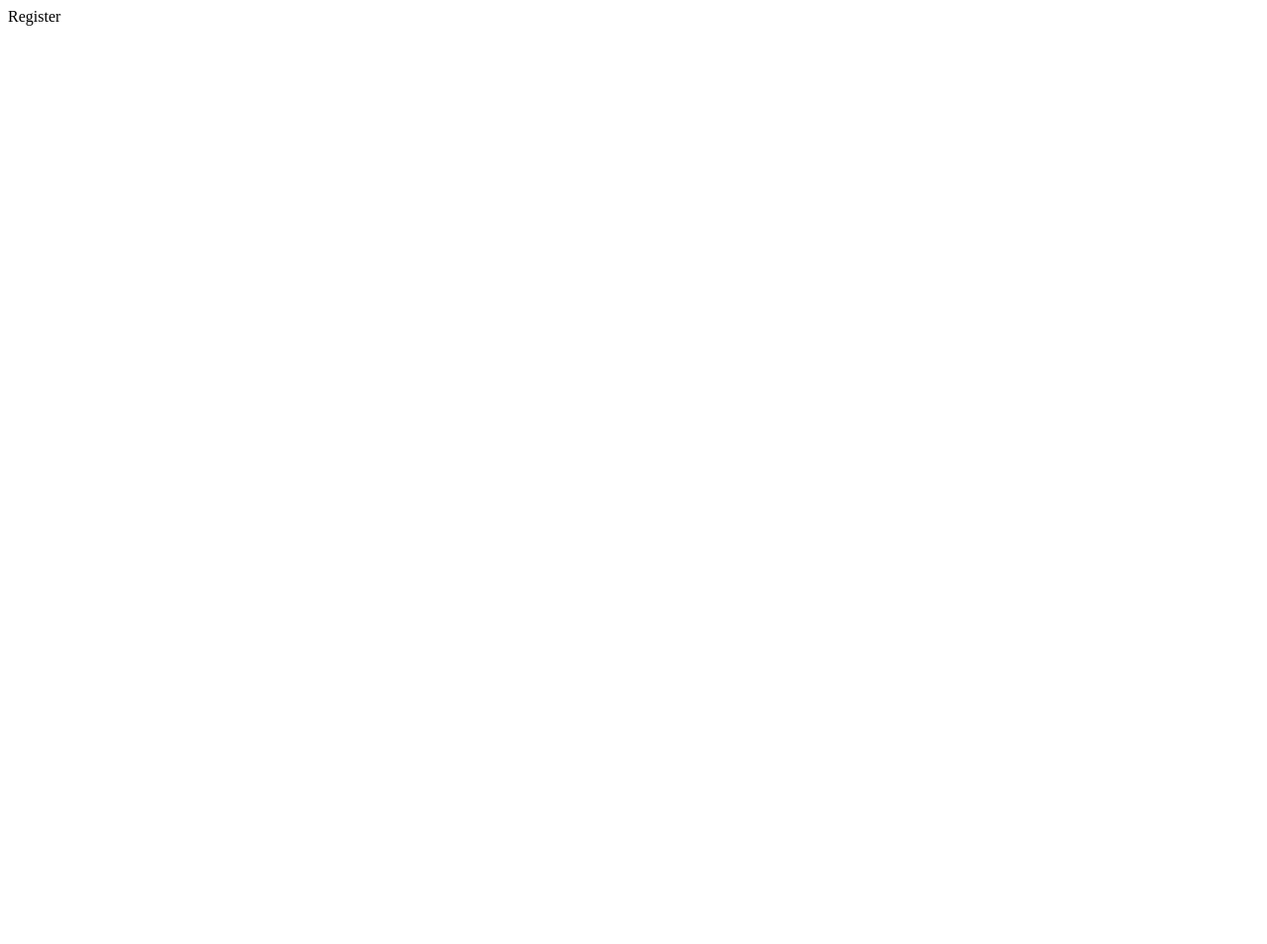
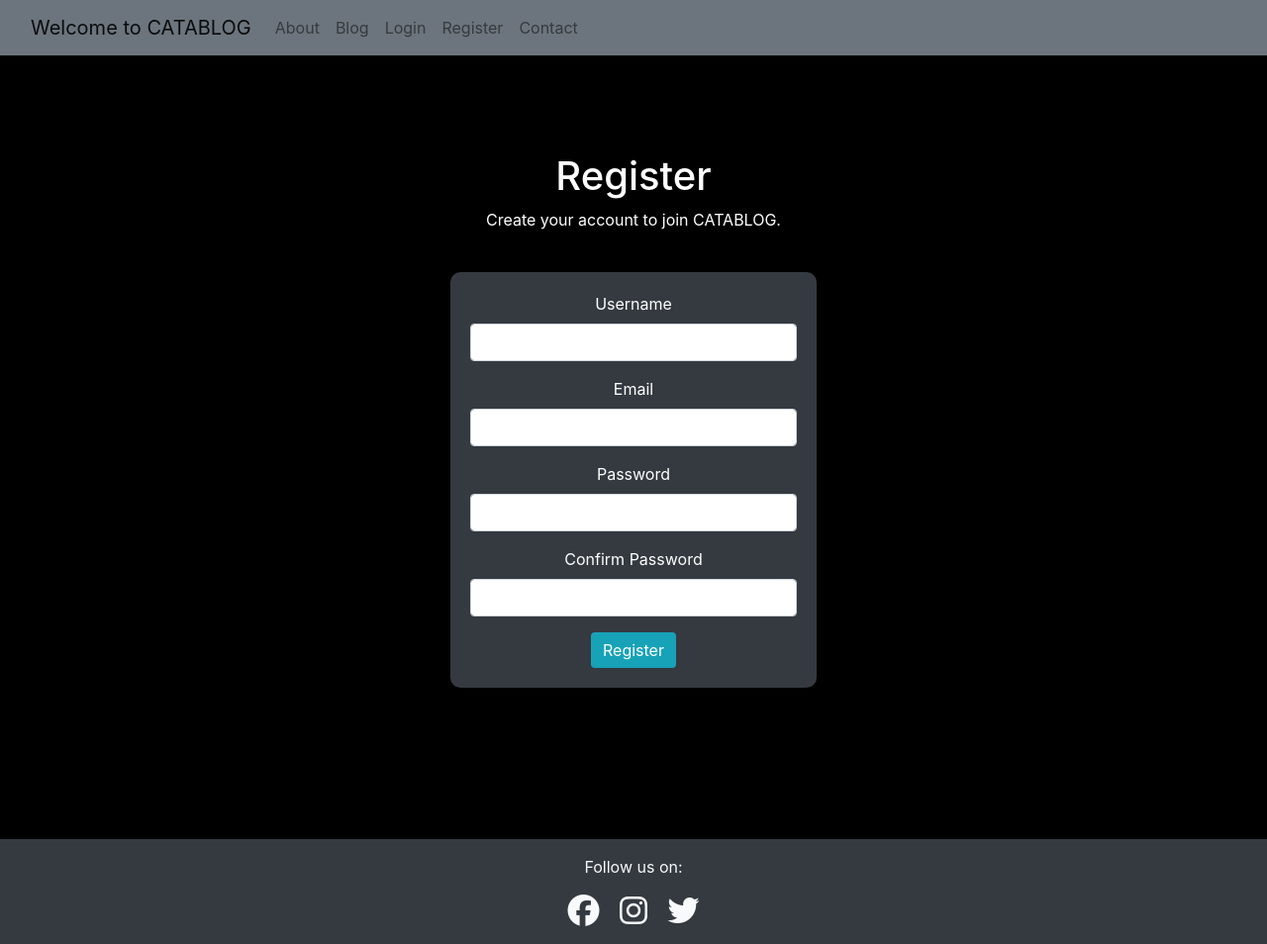
Before and after one commit to MABSWE/PP4, a Django app: page /register/ in a window 1280 px wide. Before the commit the page is almost empty. Shown: the whole page at 99% size. Before the commit the page ends 26 px from the top, so only its background shows below. Run offline with Django 4.2, Linux system fonts and the light colour scheme; some libraries are stand-ins or nearby versions.

Commit message:
Add code to register page and update url and views

```diff
--- a/blog/templates/register.html
+++ b/blog/templates/register.html
@@ -1 +1,36 @@
-<p>Register</p>
+{% extends 'base.html' %}
+
+{% block title %}
+Register - CATABLOG
+{% endblock %}
+
+{% block content %}
+<div class="d-flex justify-content-center align-items-center" style="height: 100vh;">
+    <div class="container text-center" style="max-width: 400px;">
+        <h1 class="text-center">Register</h1>
+        <p class="text-center">Create your account to join CATABLOG.</p>
+        <hr class="mb-4">
+
+        <form method="post" action="{% url 'register' %}">
+            {% csrf_token %}
+            <div class="mb-3">
+                <label for="username" class="form-label white-text">Username</label>
+                <input type="text" id="username" name="username" class="form-control" required>
+            </div>
+            <div class="mb-3">
+                <label for="email" class="form-label white-text">Email</label>
+                <input type="email" id="email" name="email" class="form-control" required>
+            </div>
+            <div class="mb-3">
+                <label for="password1" class="form-label white-text">Password</label>
+                <input type="password" id="password1" name="password1" class="form-control" required>
+            </div>
+            <div class="mb-3">
+                <label for="password2" class="form-label white-text">Confirm Password</label>
+                <input type="password" id="password2" name="password2" class="form-control" required>
+            </div>
+            <button type="submit" class="btn btn-primary">Register</button>
+        </form>
+    </div>
+</div>
+{% endblock %}
--- a/blog/urls.py
+++ b/blog/urls.py
@@ -7,9 +7,9 @@ urlpatterns = [
     path('', views.home, name='home'),  # Welcome page
     path('blog/', views.BlogView.as_view(), name='blog'),  # Blog
     path('article/<int:pk>/', views.ArticleDetailView.as_view(), name='article-detail'),
-    path('about/', views.about, name='about'),
-    path('login/', views.login_view, name='login'),
-    path('register/', views.register, name='register'),
-    path("contact/", views.contact_view, name="contact"),
-    path("contact-success/", views.contact_success_view, name="contact-success"),
+    path('about/', views.about, name='about'),  # About Page
+    path('login/', views.login_view, name='login'),  # Login Page
+    path('register/', views.register, name='register'),  # Register Page
+    path("contact/", views.contact_view, name="contact"),  # Contact Page
+    path("contact-success/", views.contact_success_view, name="contact-success"),  # Contact Success Page
 ]
--- a/blog/views.py
+++ b/blog/views.py
@@ -1,8 +1,10 @@
 from django.shortcuts import render, redirect
 from django.core.mail import send_mail
 from django.views.generic import ListView, DetailView
+from django.contrib.auth.forms import UserCreationForm
+from django.contrib.auth import login, authenticate
+from django.contrib import messages
 from .models import Post
-from django.contrib import messages
 from .forms import ContactForm
 
 # Home View (Welcome)
@@ -31,7 +33,18 @@ def login_view(request):
 
 # Register Page
 def register(request):
-    return render(request, 'register.html')
+    if request.method == 'POST':
+        form = UserCreationForm(request.POST)
+        if form.is_valid():
+            user = form.save()
+            username = form.cleaned_data.get('username')
+            messages.success(request, f"Account created for {username}! You can now log in.")
+            return redirect('login')
+        else:
+            messages.error(request, "Please correct the errors below.")
+    else:
+        form = UserCreationForm()
+    return render(request, 'register.html', {'form': form})
 
 # Contact Page
 def contact_view(request):
```
